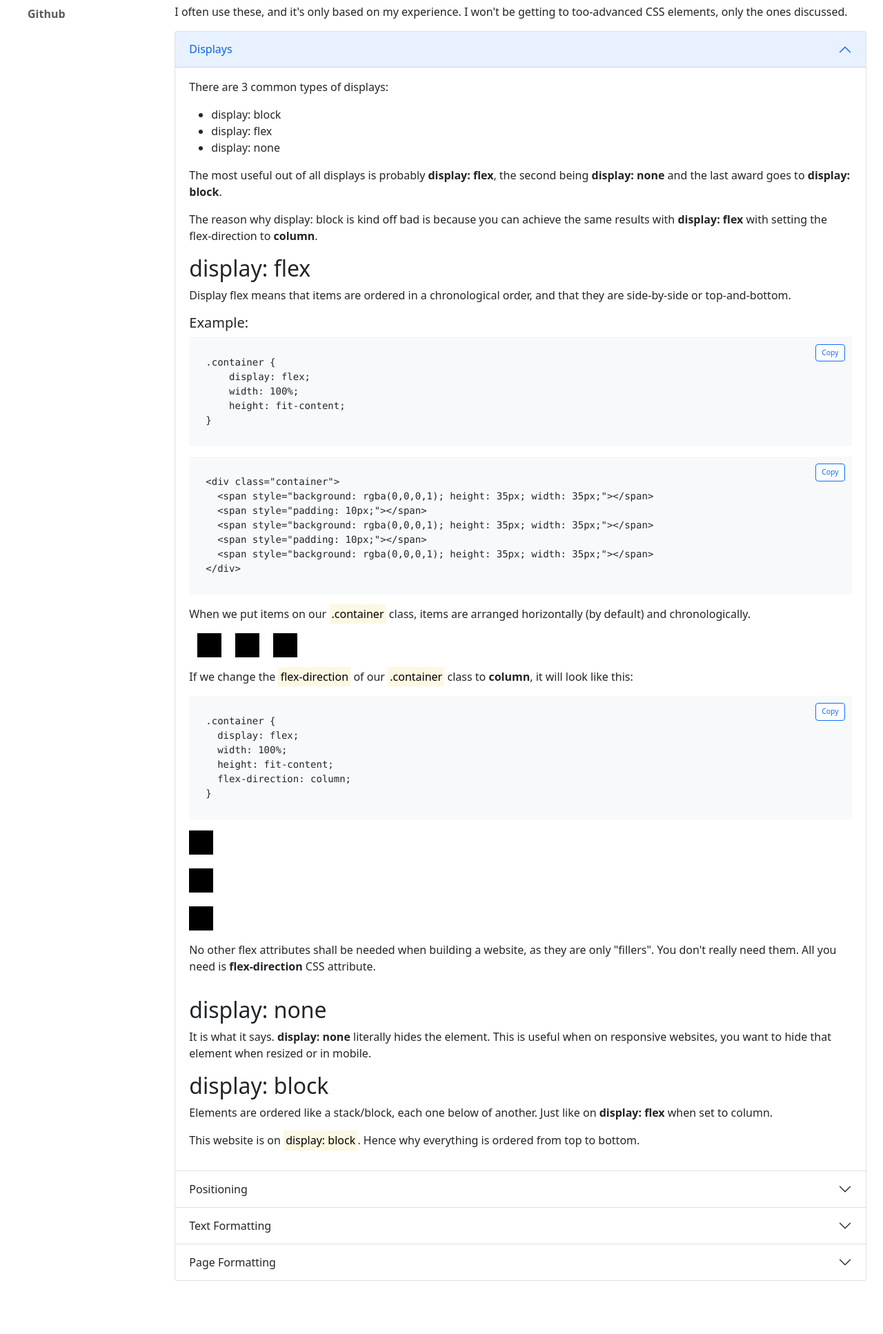
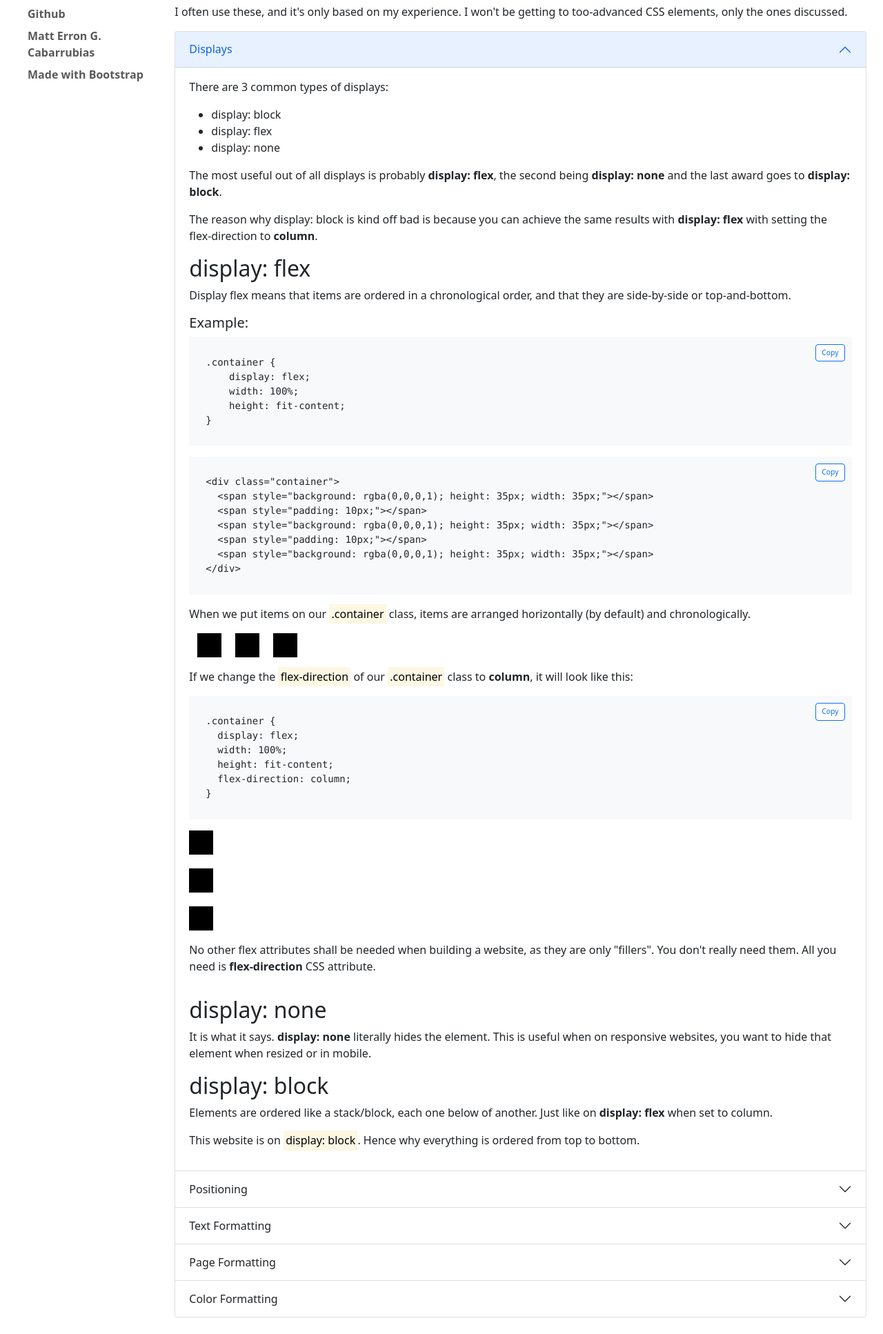
Before and after one commit to devliqht/docs, a plain HTML site: page tutorials/css-elements.html in a window 1280 px wide. Shown: the part 278-2212 px from the top of the page at 69% size. Before the commit the page ends 2159 px from the top, so only its background shows below. Drawn offline with nearby package versions, Linux system fonts and the light colour scheme.

Commit message:
Add sidebar footer

```diff
--- a/tutorials/css-elements.html
+++ b/tutorials/css-elements.html
@@ -90,6 +90,8 @@
                   <a href="https://github.com/mattportfolio/docs" class="d-inline-flex align-items-center rounded">
                     Github
                   </a>
+                  <a class="d-inline-flex align-items-center rounded">Matt Erron G. Cabarrubias</a>
+                  <a class="d-inline-flex align-items-center rounded">Made with Bootstrap</a>
                 </li>
             </ul>
           </nav>
@@ -391,6 +393,18 @@
                       </div>
                     </div>
                   </div>
+                  <div class="accordion-item">
+                    <h2 class="accordion-header" id="headingFive">
+                      <button class="accordion-button collapsed" type="button" data-bs-toggle="collapse" data-bs-target="#collapseFive" aria-expanded="false" aria-controls="collapseFive">
+                        Color Formatting
+                      </button>
+                    </h2>
+                    <div id="collapseFive" class="accordion-collapse collapse" aria-labelledby="headingFive" data-bs-parent="#accordionExample">
+                      <div class="accordion-body">
+
+                      </div>
+                    </div>
+                  </div>
               </div>
         </div>
         <script src="https://cdn.jsdelivr.net/npm/bootstrap@5.0.1/dist/js/bootstrap.bundle.min.js" integrity="sha384-gtEjrD/SeCtmISkJkNUaaKMoLD0//ElJ19smozuHV6z3Iehds+3Ulb9Bn9Plx0x4" crossorigin="anonymous"></script>
```
Also changed, not shown: index.html (+2 -0 lines), tutorials/code-et.html (+2 -0 lines), tutorials/js-basic.html (+2 -0 lines).
